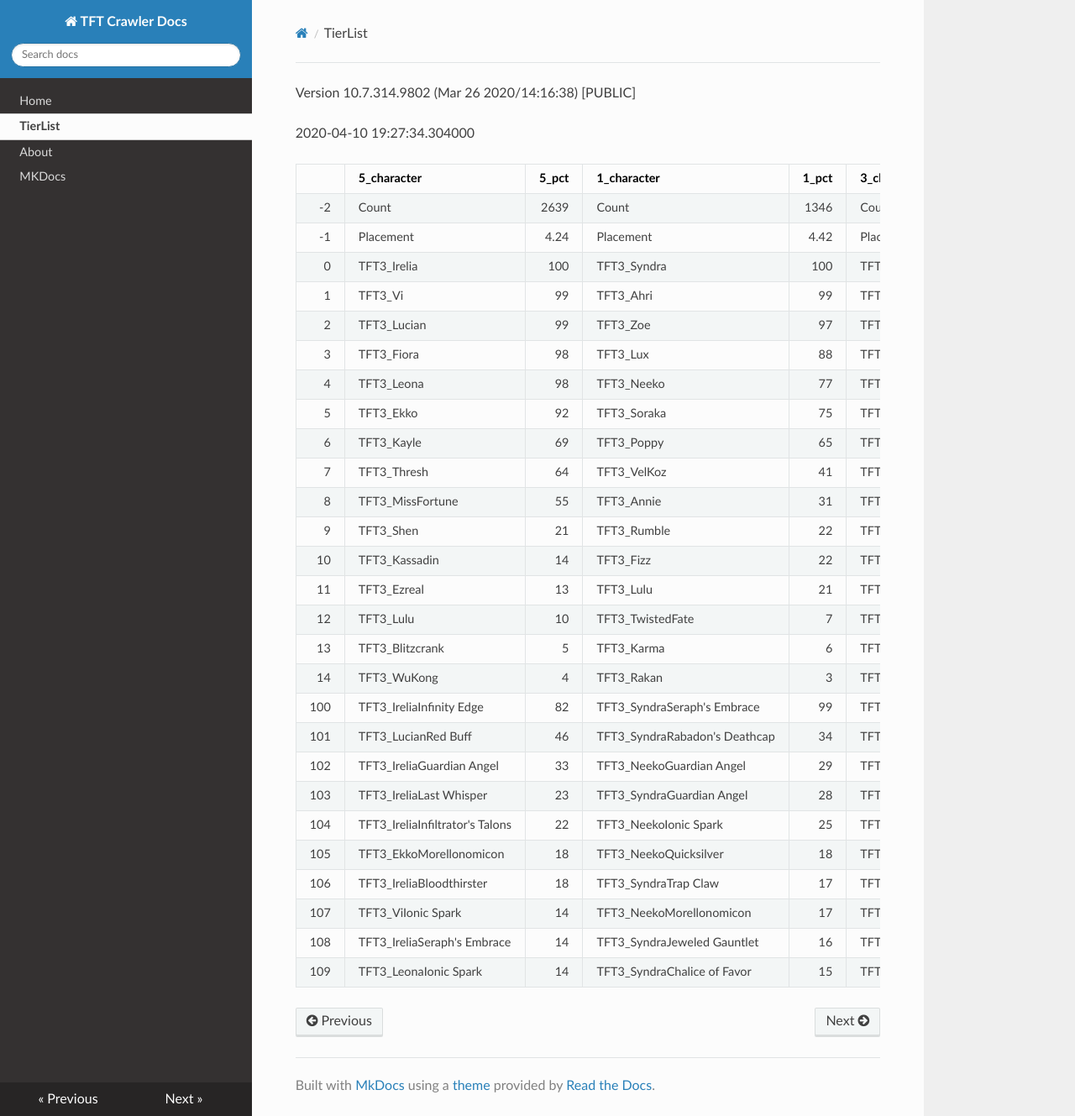
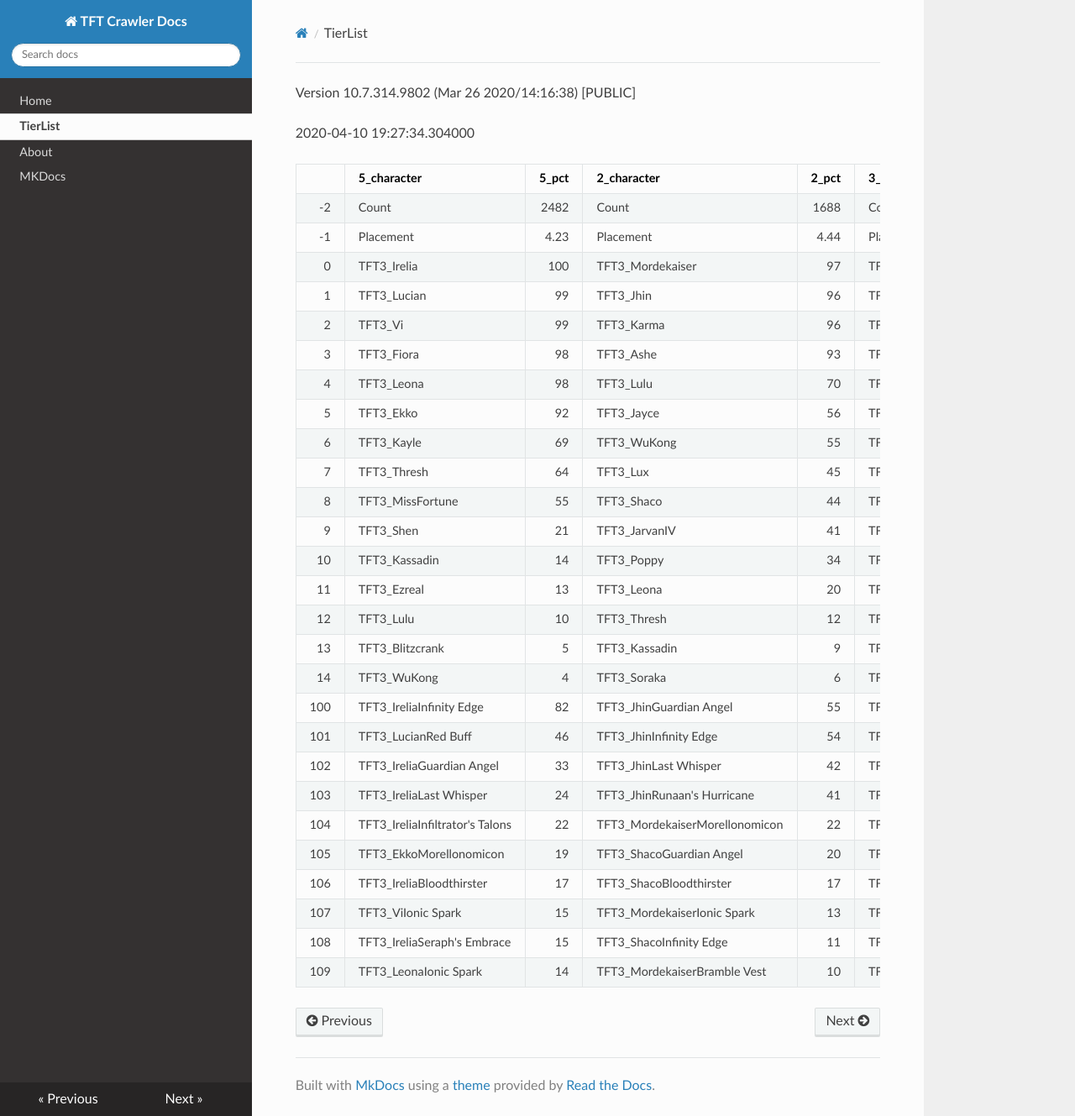
Before and after one commit to JamesYouL2/TFT-Crawler, an MkDocs documentation site: the page built from docs/tierlist.md, in a window 1280 px wide and 1329 px high. Shown: the whole window at 84% size. Built offline with MkDocs 1.6.1, drawn with Linux system fonts in a browser that asks for light colours; nearby versions of some CDN libraries.

Commit message:
Update tierlist.md

```diff
--- a/docs/tierlist.md
+++ b/docs/tierlist.md
@@ -2,32 +2,32 @@
 
 2020-04-10 19:27:34.304000
 
-|     | 5_character                     |   5_pct | 1_character                   |   1_pct | 3_character                      |   3_pct | 2_character                    |   2_pct | 4_character                      |   4_pct |
-|----:|:--------------------------------|--------:|:------------------------------|--------:|:---------------------------------|--------:|:-------------------------------|--------:|:---------------------------------|--------:|
-|  -2 | Count                           | 2639    | Count                         | 1346    | Count                            | 3304    | Count                          | 1758    | Count                            | 1664    |
-|  -1 | Placement                       |    4.24 | Placement                     |    4.42 | Placement                        |    4.43 | Placement                      |    4.46 | Placement                        |    4.61 |
-|   0 | TFT3_Irelia                     |  100    | TFT3_Syndra                   |  100    | TFT3_KhaZix                      |   78    | TFT3_Mordekaiser               |   98    | TFT3_Blitzcrank                  |   86    |
-|   1 | TFT3_Vi                         |   99    | TFT3_Ahri                     |   99    | TFT3_Rumble                      |   71    | TFT3_Jhin                      |   97    | TFT3_MissFortune                 |   84    |
-|   2 | TFT3_Lucian                     |   99    | TFT3_Zoe                      |   97    | TFT3_Annie                       |   71    | TFT3_Karma                     |   97    | TFT3_Ezreal                      |   83    |
-|   3 | TFT3_Fiora                      |   98    | TFT3_Lux                      |   88    | TFT3_Shaco                       |   71    | TFT3_Ashe                      |   94    | TFT3_Vi                          |   73    |
-|   4 | TFT3_Leona                      |   98    | TFT3_Neeko                    |   77    | TFT3_Fizz                        |   70    | TFT3_Lulu                      |   70    | TFT3_ChoGath                     |   70    |
-|   5 | TFT3_Ekko                       |   92    | TFT3_Soraka                   |   75    | TFT3_KaiSa                       |   70    | TFT3_Jayce                     |   56    | TFT3_Malphite                    |   66    |
-|   6 | TFT3_Kayle                      |   69    | TFT3_Poppy                    |   65    | TFT3_Lux                         |   50    | TFT3_WuKong                    |   55    | TFT3_Jinx                        |   57    |
-|   7 | TFT3_Thresh                     |   64    | TFT3_VelKoz                   |   41    | TFT3_VelKoz                      |   31    | TFT3_Lux                       |   46    | TFT3_Kayle                       |   50    |
-|   8 | TFT3_MissFortune                |   55    | TFT3_Annie                    |   31    | TFT3_ChoGath                     |   30    | TFT3_Shaco                     |   45    | TFT3_Shen                        |   41    |
-|   9 | TFT3_Shen                       |   21    | TFT3_Rumble                   |   22    | TFT3_Blitzcrank                  |   30    | TFT3_JarvanIV                  |   42    | TFT3_Graves                      |   33    |
-|  10 | TFT3_Kassadin                   |   14    | TFT3_Fizz                     |   22    | TFT3_Vi                          |   30    | TFT3_Poppy                     |   34    | TFT3_Lucian                      |   33    |
-|  11 | TFT3_Ezreal                     |   13    | TFT3_Lulu                     |   21    | TFT3_Malphite                    |   29    | TFT3_Leona                     |   20    | TFT3_Thresh                      |   32    |
-|  12 | TFT3_Lulu                       |   10    | TFT3_TwistedFate              |    7    | TFT3_TwistedFate                 |   23    | TFT3_Thresh                    |   11    | TFT3_Irelia                      |   30    |
-|  13 | TFT3_Blitzcrank                 |    5    | TFT3_Karma                    |    6    | TFT3_Ekko                        |   18    | TFT3_Kassadin                  |    9    | TFT3_WuKong                      |   28    |
-|  14 | TFT3_WuKong                     |    4    | TFT3_Rakan                    |    3    | TFT3_Kayle                       |   18    | TFT3_Soraka                    |    5    | TFT3_Kassadin                    |   20    |
-| 100 | TFT3_IreliaInfinity Edge        |   82    | TFT3_SyndraSeraph's Embrace   |   99    | TFT3_KaiSaMorellonomicon         |   40    | TFT3_JhinGuardian Angel        |   55    | TFT3_JinxGiant Slayer            |   44    |
-| 101 | TFT3_LucianRed Buff             |   46    | TFT3_SyndraRabadon's Deathcap |   34    | TFT3_ShacoInfinity Edge          |   34    | TFT3_JhinInfinity Edge         |   55    | TFT3_JinxRed Buff                |   32    |
-| 102 | TFT3_IreliaGuardian Angel       |   33    | TFT3_NeekoGuardian Angel      |   29    | TFT3_KaiSaSeraph's Embrace       |   33    | TFT3_JhinRunaan's Hurricane    |   42    | TFT3_KayleGuinsoo's Rageblade    |   30    |
-| 103 | TFT3_IreliaLast Whisper         |   23    | TFT3_SyndraGuardian Angel     |   28    | TFT3_ShacoBloodthirster          |   31    | TFT3_JhinLast Whisper          |   42    | TFT3_KayleGuardian Angel         |   25    |
-| 104 | TFT3_IreliaInfiltrator's Talons |   22    | TFT3_NeekoIonic Spark         |   25    | TFT3_ShacoGuardian Angel         |   29    | TFT3_MordekaiserMorellonomicon |   22    | TFT3_KayleRapid Firecannon       |   20    |
-| 105 | TFT3_EkkoMorellonomicon         |   18    | TFT3_NeekoQuicksilver         |   18    | TFT3_VelKozSeraph's Embrace      |   26    | TFT3_ShacoGuardian Angel       |   20    | TFT3_MissFortuneSeraph's Embrace |   19    |
-| 106 | TFT3_IreliaBloodthirster        |   18    | TFT3_SyndraTrap Claw          |   17    | TFT3_RumbleQuicksilver           |   25    | TFT3_ShacoBloodthirster        |   17    | TFT3_JinxGuardian Angel          |   18    |
-| 107 | TFT3_ViIonic Spark              |   14    | TFT3_NeekoMorellonomicon      |   17    | TFT3_KaiSaDemolitionist's Charge |   22    | TFT3_MordekaiserIonic Spark    |   13    | TFT3_KayleHand Of Justice        |   14    |
-| 108 | TFT3_IreliaSeraph's Embrace     |   14    | TFT3_SyndraJeweled Gauntlet   |   16    | TFT3_RumbleTitan's Resolve       |   21    | TFT3_ShacoInfinity Edge        |   11    | TFT3_JinxRunaan's Hurricane      |   13    |
-| 109 | TFT3_LeonaIonic Spark           |   14    | TFT3_SyndraChalice of Favor   |   15    | TFT3_VelKozQuicksilver           |   16    | TFT3_MordekaiserBramble Vest   |   10    | TFT3_BlitzcrankZephyr            |   12    |
+|     | 5_character                     |   5_pct | 2_character                    |   2_pct | 3_character                      |   3_pct | 1_character                   |   1_pct | 4_character                      |   4_pct |
+|----:|:--------------------------------|--------:|:-------------------------------|--------:|:---------------------------------|--------:|:------------------------------|--------:|:---------------------------------|--------:|
+|  -2 | Count                           | 2482    | Count                          | 1688    | Count                            | 3362    | Count                         | 1295    | Count                            | 1555    |
+|  -1 | Placement                       |    4.23 | Placement                      |    4.44 | Placement                        |    4.46 | Placement                     |    4.47 | Placement                        |    4.59 |
+|   0 | TFT3_Irelia                     |  100    | TFT3_Mordekaiser               |   97    | TFT3_KhaZix                      |   73    | TFT3_Syndra                   |   99    | TFT3_Blitzcrank                  |   86    |
+|   1 | TFT3_Lucian                     |   99    | TFT3_Jhin                      |   96    | TFT3_Rumble                      |   66    | TFT3_Ahri                     |   99    | TFT3_MissFortune                 |   85    |
+|   2 | TFT3_Vi                         |   99    | TFT3_Karma                     |   96    | TFT3_Annie                       |   66    | TFT3_Zoe                      |   97    | TFT3_Ezreal                      |   83    |
+|   3 | TFT3_Fiora                      |   98    | TFT3_Ashe                      |   93    | TFT3_Shaco                       |   66    | TFT3_Lux                      |   88    | TFT3_Vi                          |   73    |
+|   4 | TFT3_Leona                      |   98    | TFT3_Lulu                      |   70    | TFT3_Fizz                        |   66    | TFT3_Neeko                    |   77    | TFT3_ChoGath                     |   69    |
+|   5 | TFT3_Ekko                       |   92    | TFT3_Jayce                     |   56    | TFT3_KaiSa                       |   66    | TFT3_Soraka                   |   74    | TFT3_Malphite                    |   66    |
+|   6 | TFT3_Kayle                      |   69    | TFT3_WuKong                    |   55    | TFT3_Lux                         |   47    | TFT3_Poppy                    |   64    | TFT3_Jinx                        |   56    |
+|   7 | TFT3_Thresh                     |   64    | TFT3_Lux                       |   45    | TFT3_Malphite                    |   30    | TFT3_VelKoz                   |   41    | TFT3_Kayle                       |   50    |
+|   8 | TFT3_MissFortune                |   55    | TFT3_Shaco                     |   44    | TFT3_VelKoz                      |   29    | TFT3_Annie                    |   31    | TFT3_Shen                        |   42    |
+|   9 | TFT3_Shen                       |   21    | TFT3_JarvanIV                  |   41    | TFT3_Blitzcrank                  |   29    | TFT3_Rumble                   |   22    | TFT3_Graves                      |   33    |
+|  10 | TFT3_Kassadin                   |   14    | TFT3_Poppy                     |   34    | TFT3_ChoGath                     |   29    | TFT3_Fizz                     |   21    | TFT3_Lucian                      |   32    |
+|  11 | TFT3_Ezreal                     |   13    | TFT3_Leona                     |   20    | TFT3_Vi                          |   29    | TFT3_Lulu                     |   21    | TFT3_Thresh                      |   32    |
+|  12 | TFT3_Lulu                       |   10    | TFT3_Thresh                    |   12    | TFT3_TwistedFate                 |   22    | TFT3_TwistedFate              |    7    | TFT3_Irelia                      |   30    |
+|  13 | TFT3_Blitzcrank                 |    5    | TFT3_Kassadin                  |    9    | TFT3_Kayle                       |   20    | TFT3_Karma                    |    6    | TFT3_WuKong                      |   28    |
+|  14 | TFT3_WuKong                     |    4    | TFT3_Soraka                    |    6    | TFT3_Ekko                        |   18    | TFT3_Rakan                    |    3    | TFT3_Kassadin                    |   21    |
+| 100 | TFT3_IreliaInfinity Edge        |   82    | TFT3_JhinGuardian Angel        |   55    | TFT3_KaiSaMorellonomicon         |   37    | TFT3_SyndraSeraph's Embrace   |   98    | TFT3_JinxGiant Slayer            |   44    |
+| 101 | TFT3_LucianRed Buff             |   46    | TFT3_JhinInfinity Edge         |   54    | TFT3_ShacoInfinity Edge          |   32    | TFT3_SyndraRabadon's Deathcap |   35    | TFT3_JinxRed Buff                |   32    |
+| 102 | TFT3_IreliaGuardian Angel       |   33    | TFT3_JhinLast Whisper          |   42    | TFT3_KaiSaSeraph's Embrace       |   31    | TFT3_NeekoGuardian Angel      |   29    | TFT3_KayleGuinsoo's Rageblade    |   30    |
+| 103 | TFT3_IreliaLast Whisper         |   24    | TFT3_JhinRunaan's Hurricane    |   41    | TFT3_ShacoBloodthirster          |   29    | TFT3_SyndraGuardian Angel     |   28    | TFT3_KayleGuardian Angel         |   25    |
+| 104 | TFT3_IreliaInfiltrator's Talons |   22    | TFT3_MordekaiserMorellonomicon |   22    | TFT3_ShacoGuardian Angel         |   27    | TFT3_NeekoIonic Spark         |   24    | TFT3_KayleRapid Firecannon       |   20    |
+| 105 | TFT3_EkkoMorellonomicon         |   19    | TFT3_ShacoGuardian Angel       |   20    | TFT3_VelKozSeraph's Embrace      |   25    | TFT3_NeekoQuicksilver         |   18    | TFT3_MissFortuneSeraph's Embrace |   19    |
+| 106 | TFT3_IreliaBloodthirster        |   17    | TFT3_ShacoBloodthirster        |   17    | TFT3_RumbleQuicksilver           |   23    | TFT3_NeekoMorellonomicon      |   17    | TFT3_JinxGuardian Angel          |   18    |
+| 107 | TFT3_ViIonic Spark              |   15    | TFT3_MordekaiserIonic Spark    |   13    | TFT3_KaiSaDemolitionist's Charge |   21    | TFT3_SyndraTrap Claw          |   17    | TFT3_KayleHand Of Justice        |   14    |
+| 108 | TFT3_IreliaSeraph's Embrace     |   15    | TFT3_ShacoInfinity Edge        |   11    | TFT3_RumbleTitan's Resolve       |   19    | TFT3_SyndraJeweled Gauntlet   |   16    | TFT3_JinxRunaan's Hurricane      |   13    |
+| 109 | TFT3_LeonaIonic Spark           |   14    | TFT3_MordekaiserBramble Vest   |   10    | TFT3_VelKozQuicksilver           |   15    | TFT3_SyndraChalice of Favor   |   15    | TFT3_BlitzcrankZephyr            |   12    |
```
